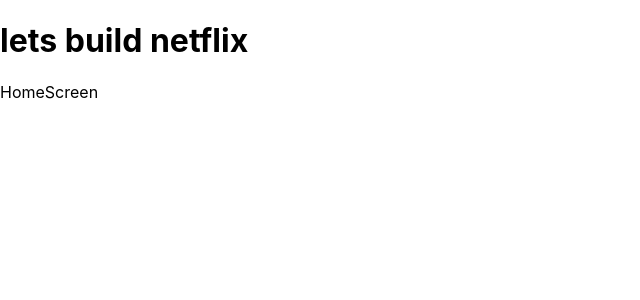
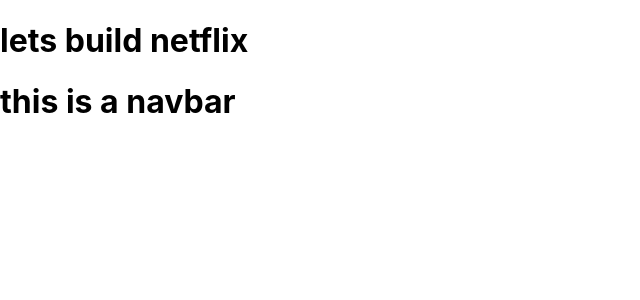
Before and after one commit to HamayoonDEV/netflixclone, a React (Create React App) app: page / in a window 1280 px wide. Shown: the top 300 px of the page, without its empty margins (0-640 px from the left). Built offline with nearby package versions, Linux system fonts and the light colour scheme.

Commit message:
added files Homescreen.js,HomeScreen.css,Navbar.js,Navbar.css

```diff
--- a/src/HomeScreen.js
+++ b/src/HomeScreen.js
@@ -1,8 +1,13 @@
 import React from 'react'
-
+import "./HomeScreen.css"
+import Navbar from './Navbar'
 const HomeScreen = () => {
   return (
-    <div>HomeScreen</div>
+    <div className='homescreen' >
+        <Navbar/>
+        {/* banner */}
+        {/* Row */}
+    </div>
   )
 }
 
--- /dev/null
+++ b/src/Navbar.js
@@ -0,0 +1,12 @@
+import React from 'react'
+import './Navbar.css'
+
+const Navbar = () => {
+  return (
+    <div className='navbar' >
+        <h1>this is a navbar</h1>
+    </div>
+  )
+}
+
+export default Navbar
```
Also changed, not shown: src/HomeScreen.css (added), src/Navbar.css (added).
